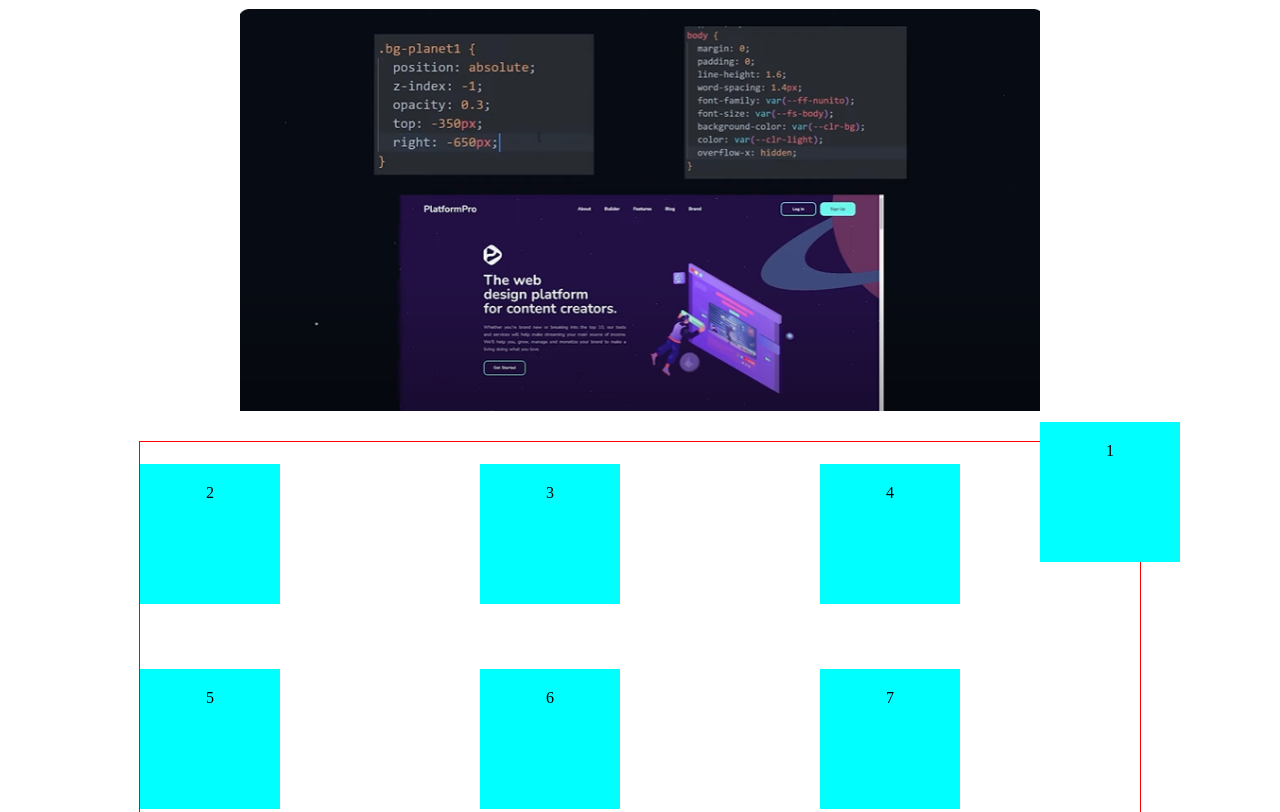
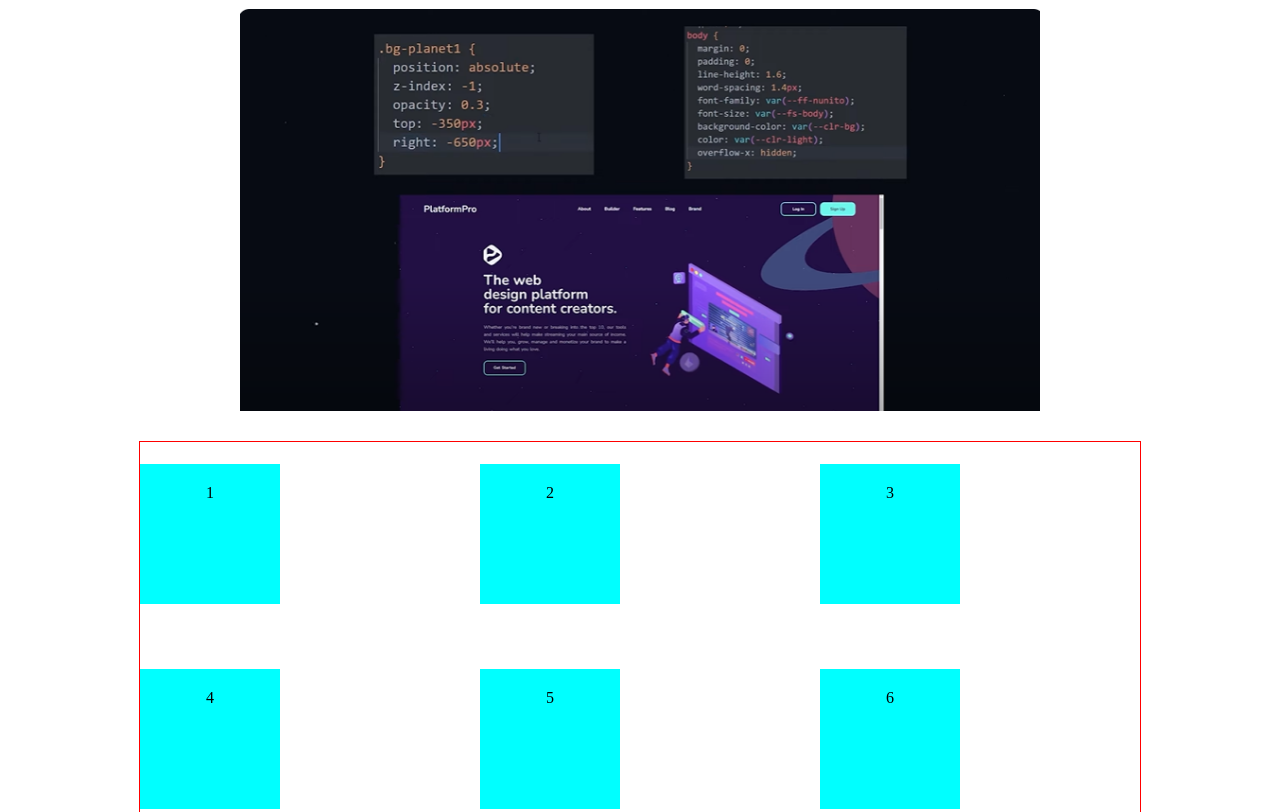
Before and after one commit to Mujahidul-Islam11/practicing-front-end, a plain HTML site: page Css/Css Position/index.html in a window 1280 px wide. Shown: the top 812 px of the page. Drawn offline with Linux system fonts and the light colour scheme.

Commit message:
Learned position static, relative, absolute, fixed& sticky

```diff
--- a/Css/Css Position/index.html
+++ b/Css/Css Position/index.html
@@ -8,6 +8,8 @@
 </head>
 <body>
     <img style="width: 800px; display: flex; justify-content: center; margin: 0 auto; object-fit: cover;" src="./Screenshot_7.png" alt="">
+    <!-- <img style="width: 300px; margin: 0 auto; object-fit: cover;" src="./Screenshot_7.png" alt=""> -->
+
     <div class="parent">
         <div class="item-1 item">1</div>
         <div class="item-2 item">2</div>
@@ -20,7 +22,17 @@
         <div class="item-9 item">9</div>
         <div class="item-10 item">10</div>
         <div class="item-11 item">11</div>
-        <div class="item-12 item">12</div>
-    </div>
+     </div>
+   <!-- <div class="item-12 item">12</div>
+    <div class="item-12 item">12</div>
+    <div class="item-12 item">12</div>
+    <div class="item-12 item">12</div>
+    <div class="item-12 item">12</div>
+    <div class="item-12 item">12</div>
+    <div class="item-12 item">12</div>
+    <div class="item-12 item">12</div>
+    <div class="item-12 item">12</div>
+    <div class="item-12 item">12</div>
+    <div class="item-12 item">12</div> -->
 </body>
 </html>
--- a/Css/Css Position/style.css
+++ b/Css/Css Position/style.css
@@ -19,8 +19,8 @@
 }
 
 .item-1 {
-  position: absolute;
-  top: -20px;
+  position: sticky;
+  top: 0;
   right: -40px;
   /* left: 0;
   bottom: 0; */
```
Also changed, not shown: Css/Css Position/README.md.
